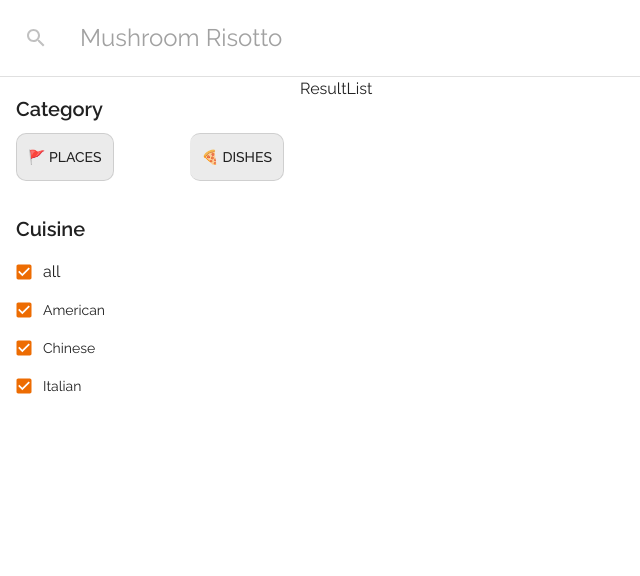
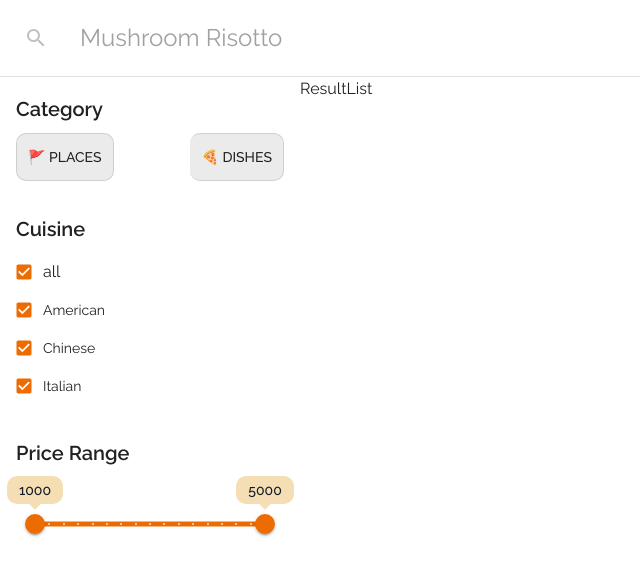
Before and after one commit to naufalzs/food-finder, a React (Vite) app: page / in a window 1280 px wide. Shown: the top 576 px of the page, without its empty margins (0-640 px from the left). Built offline with nearby package versions, Linux system fonts and the light colour scheme.

Commit message:
feat: create price range filter

```diff
--- a/src/components/Home/FilterPanel.jsx
+++ b/src/components/Home/FilterPanel.jsx
@@ -4,6 +4,7 @@ import { CheckboxProton } from "../common/CheckboxProton";
 import { CheckboxAllProton } from "../common/CheckboxAllProton";
 
 import { categoryList } from "@/constants";
+import { SliderProton } from "../common/SliderProton";
 
 export default function FilterPanel({
   selectedCategory,
@@ -11,6 +12,8 @@ export default function FilterPanel({
   cuisineType,
   selectCuisineType,
   selectAllCuisineType,
+  selectedPrice,
+  selectPrice,
 }) {
   return (
     <Box p={2}>
@@ -42,6 +45,12 @@ export default function FilterPanel({
           ))}
         </Stack>
       </Box>
+      <Box mb={4}>
+        <Typography variant="h6" fontWeight={600} mb={5}>
+          Price Range
+        </Typography>
+        <SliderProton value={selectedPrice} selectHandler={selectPrice} />
+      </Box>
     </Box>
   );
 }
--- a/src/pages/Home/index.jsx
+++ b/src/pages/Home/index.jsx
@@ -11,6 +11,8 @@ export default function Home() {
   const allCategory = categoryList.map((item) => item.value);
 
   const [selectedCategory, setSelectedCategory] = useState(allCategory);
+  const [selectedPrice, setSelectedPrice] = useState([1000, 5000]);
+
   const [cuisineType, setCuisineType] = useState([
     {
       id: 1,
@@ -49,6 +51,8 @@ export default function Home() {
     );
   };
 
+  const handleSelectPrice = (event, value) => setSelectedPrice(value);
+
   const applyFilter = () => {
     let updatedList = dataList;
 
@@ -61,18 +65,26 @@ export default function Home() {
     const selectedCuisine = cuisineType
       .filter((item) => item.checked)
       .map((item) => item.label.toLowerCase());
+
     if (selectedCuisine.length > 0) {
       updatedList = updatedList.filter((item) => {
         return selectedCuisine.includes(item.cuisine);
       });
     }
 
+    const minPrice = selectedPrice[0];
+    const maxPrice = selectedPrice[1];
+
+    updatedList = updatedList.filter((item) => {
+      return item.price >= minPrice && item.price <= maxPrice;
+    });
+
     setList(updatedList);
   };
 
   useEffect(() => {
     applyFilter();
-  }, [selectedCategory, cuisineType]);
+  }, [selectedCategory, cuisineType, selectedPrice]);
 
   return (
     <Box>
@@ -86,6 +98,8 @@ export default function Home() {
             cuisineType={cuisineType}
             selectCuisineType={handleCuisineType}
             selectAllCuisineType={handleAllCuisineType}
+            selectedPrice={selectedPrice}
+            selectPrice={handleSelectPrice}
           />
         </Grid>
         <Grid item xs>
```
